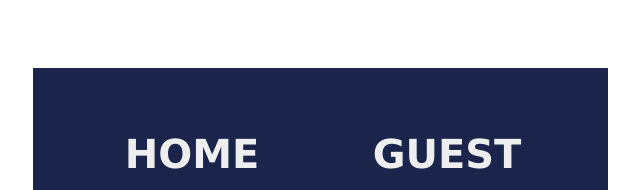
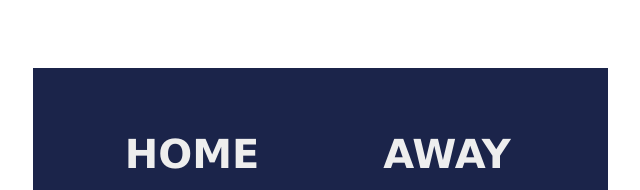
Before and after one commit to mubashermd/Basketball-Scoreboard, a plain HTML site: page index.html in a window 1280 px wide. Shown: the top 190 px of the page, without its empty margins (320-960 px from the left). Drawn offline with Linux system fonts and the light colour scheme.

Commit message:
Changed Guest to Away

```diff
--- a/index.html
+++ b/index.html
@@ -21,7 +21,7 @@
         </div>
       </div>
       <div class="score-container" id="guest-container">
-        <h3 class="score-header">GUEST</h3>
+        <h3 class="score-header">AWAY</h3>
         <div class="score-display">
           <label class="score-label" id="guest-score">0</label>
         </div>
```
